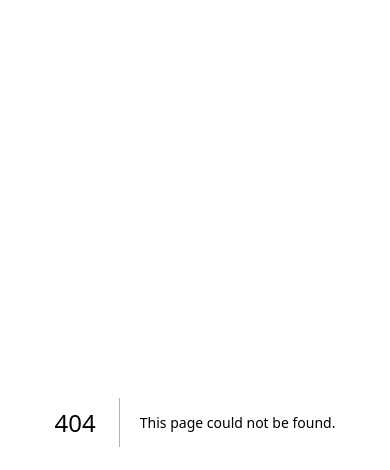
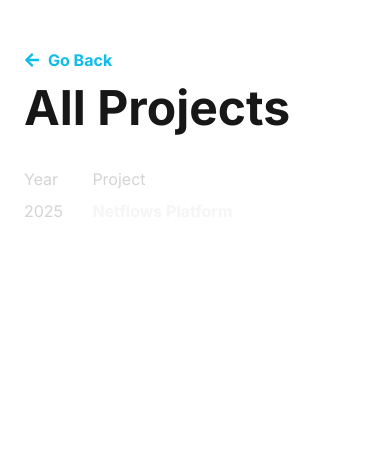
Before and after one commit to flowz0/bswe-portfolio, a Next.js app: page /projects in a window 390 px wide. Before the commit this address had no page. Shown: the top 470 px of the page. Built offline with nearby package versions, Linux system fonts and the light colour scheme.

Commit message:
feat: create Projects page and responsive Project table

```diff
--- /dev/null
+++ b/app/projects/page.tsx
@@ -0,0 +1,68 @@
+import Link from "next/link";
+import { FaArrowLeft } from "react-icons/fa";
+import { FaArrowRight } from "react-icons/fa";
+
+export default function Page() {
+  return (
+    <main className="max-w-7xl mx-auto px-6 mt-12">
+      <header>
+        <Link
+          href="/"
+          className="flex items-center gap-x-2 w-fit font-bold text-primary transition-all duration-300 ease-in-out hover:gap-x-3"
+        >
+          <FaArrowLeft className="size-4" />
+          Go Back
+        </Link>
+        <h1 className="text-h1 font-bold mt-2">
+          All Projects
+        </h1>
+      </header>
+      <div className="mt-8">
+        <div className="table w-full">
+          <div className="table-header-group">
+            <div className="table-row">
+              <div className="table-cell text-left font-normal pb-2 w-16 text-neutral-300">Year</div>
+              <div className="table-cell text-left font-normal pb-2 w-64 text-neutral-300">Project</div>
+              <div className="text-left font-normal pb-2 w-96 text-neutral-300 hidden lg:table-cell">Built with</div>
+              <div className="text-left font-normal pb-2 w-48 text-neutral-300 hidden md:table-cell">Link</div>
+            </div>
+          </div>
+          <div className="table-row-group">
+            <div className="table-row">
+              <div className="table-cell font-normal text-neutral-300">2025</div>
+              <div className="table-cell font-bold text-neutral-100">Netflows Platform</div>
+              <div className="hidden lg:table-cell">
+                <div className="flex flex-wrap gap-2">
+                  <div className="bg-neutral-700 text-neutral-300 text-p font-normal w-fit py-1 px-3 rounded-full">
+                    TypeScript
+                  </div>
+                  <div className="bg-neutral-700 text-neutral-300 text-p font-normal w-fit py-1 px-3 rounded-full">
+                    Next.js
+                  </div>
+                  <div className="bg-neutral-700 text-neutral-300 text-p font-normal w-fit py-1 px-3 rounded-full">
+                    Tailwind CSS
+                  </div>
+                  <div className="bg-neutral-700 text-neutral-300 text-p font-normal w-fit py-1 px-3 rounded-full">
+                    SendGrid Email API
+                  </div>
+                  <div className="bg-neutral-700 text-neutral-300 text-p font-normal w-fit py-1 px-3 rounded-full">
+                    Vercel
+                  </div>
+                </div>
+              </div>
+              <div className="hidden md:table-cell">
+                <Link
+                  href="https://www.netflows.xyz"
+                  className="flex items-center gap-x-2 text-neutral-500 transition-colors duration-300 ease-in-out hover:text-primary"
+                >
+                  netflows.xyz
+                  <FaArrowRight className="size-4 -rotate-45" />
+                </Link>
+              </div>
+            </div>
+          </div>
+        </div>
+      </div>
+    </main>
+  );
+}
```
